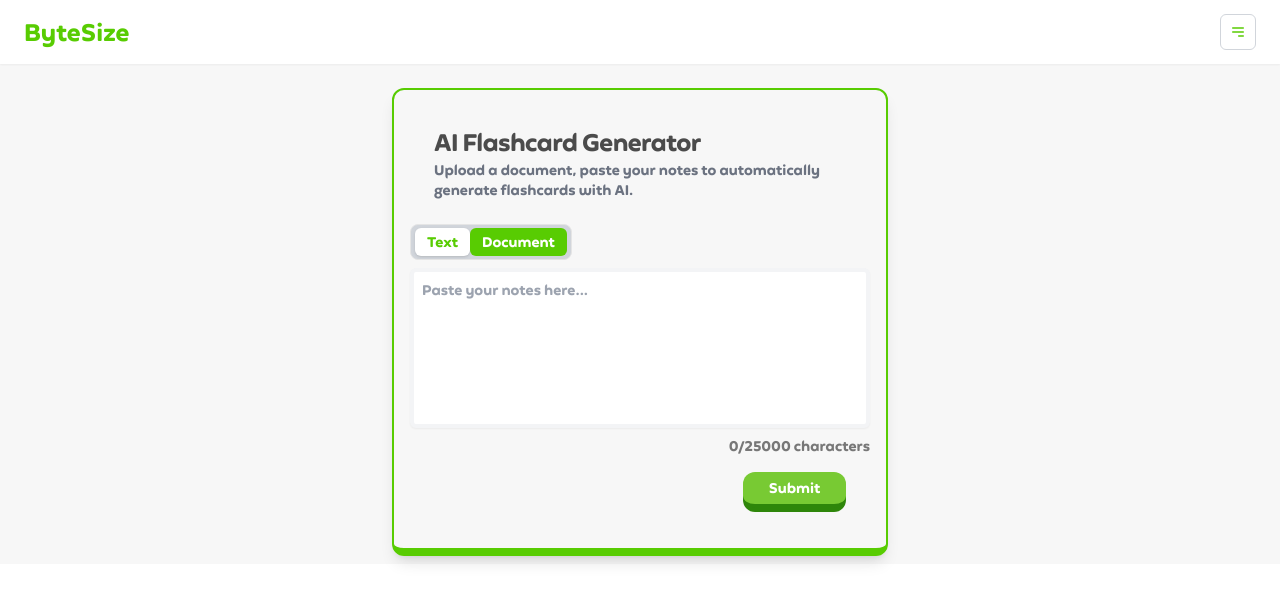
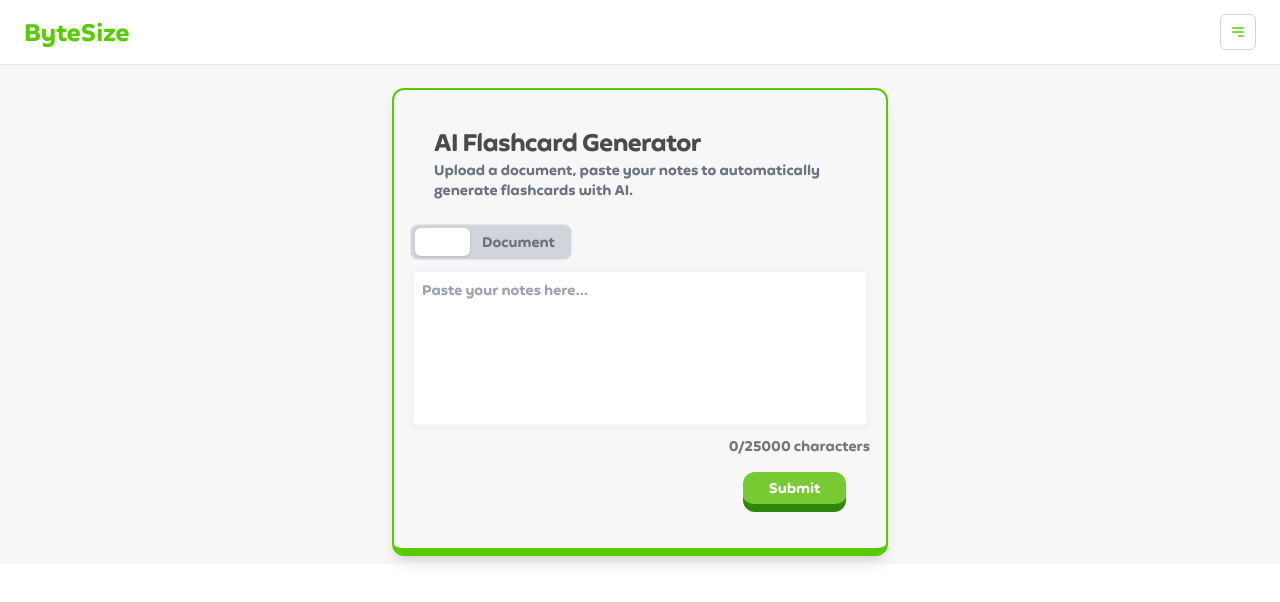
Before and after one commit to Nash504/ByteSize, a Next.js app: page / in a window 1280 px wide. Shown: the top 602 px of the page. Built offline with nearby package versions, Linux system fonts and the light colour scheme.

Commit message:
tabgreen

```diff
--- a/src/app/page.jsx
+++ b/src/app/page.jsx
@@ -10,6 +10,7 @@ import {
   CardHeader,
   CardTitle,
 } from "@/components/ui/card";
+import { Skeleton } from "@/components/ui/skeleton";
 import { Textarea } from "@/components/ui/textarea";
 import { Button } from "@/components/ui/button";
 import { Tabs, TabsContent, TabsList, TabsTrigger } from "@/components/ui/tabs";
@@ -17,10 +18,26 @@ import {
   Carousel,
   CarouselContent,
   CarouselItem,
+  CarouselNext,
+  CarouselPrevious,
 } from "@/components/ui/carousel";
 import { FlashcardGeneratorLoader } from "@/components/ui/flashcard-generator-loader";
-
-import { Sheet, SheetContent, SheetTrigger } from "@/components/ui/sheet";
+import {
+  DropdownMenu,
+  DropdownMenuContent,
+  DropdownMenuItem,
+  DropdownMenuLabel,
+  DropdownMenuSeparator,
+  DropdownMenuTrigger,
+} from "@/components/ui/dropdown-menu";
+import {
+  Sheet,
+  SheetContent,
+  SheetDescription,
+  SheetHeader,
+  SheetTitle,
+  SheetTrigger,
+} from "@/components/ui/sheet";
 
 export default function Home() {
   const [flashcards, setFlashcards] = useState(null);
@@ -156,21 +173,20 @@ export default function Home() {
             </CardHeader>
             <Tabs defaultValue="text" className="w-full">
               <TabsList className="flex justify-center bg-[#F7F7F7] border border-[#E5E5E5]">
-                {" "}
-                {/* Duolingo tab style */}
                 <TabsTrigger
                   value="text"
-                  className="bg-[#58CC02]  text-white" /* Duolingo active tab */
+                  className="data-[state=active]:bg-[#58CC02] data-[state=active]:text-white"
                 >
                   Text
                 </TabsTrigger>
                 <TabsTrigger
                   value="document"
-                  className="bg-[#58CC02] text-white" /* Duolingo active tab */
+                  className="data-[state=active]:bg-[#58CC02] data-[state=active]:text-white"
                 >
                   Document
                 </TabsTrigger>
               </TabsList>
+
               <TabsContent value="text">
                 <Textarea
                   className="resize-none rounded-md h-40 w-full p-2 focus:ring-2 focus:ring-[#58CC02] focus:bg-white border-2 border-[#E5E5E5]" /* Duolingo input style */
```
